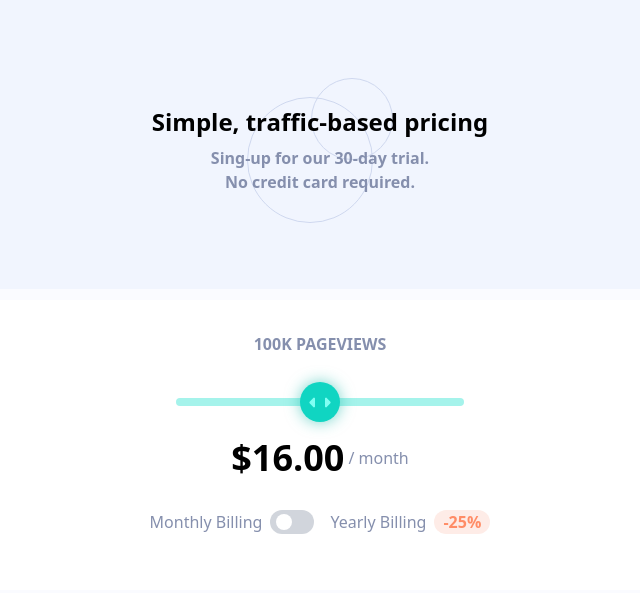
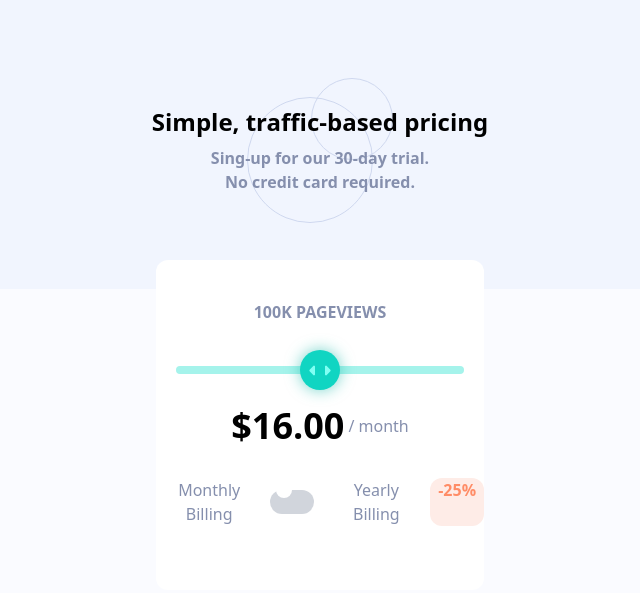
Before and after one commit to Pakuu7/Interactive-pricing-component, a website built with Vite: page index.html in a window 1280 px wide. Shown: the whole page, without its empty margins (320-960 px from the left). Built offline with nearby package versions, Linux system fonts and the light colour scheme.

Commit message:
refactor: adjust main structure to be slightly higher

```diff
--- a/index.html
+++ b/index.html
@@ -9,7 +9,7 @@
     <link href="https://fonts.googleapis.com/css2?family=Manrope:wght@600;800&display=swap" rel="stylesheet">
     <link rel="stylesheet" href="src/style.css">
 </head>
-<body class="bg-neutral-very-pale-blue">
+<body class="relative bg-neutral-very-pale-blue">
 <div class="header relative flex justify-center items-center h-75">
     <div class="header-container text-center">
         <h1 class="header-title text-2xl font-600 pb-2">Simple, traffic-based pricing</h1>
@@ -19,8 +19,8 @@
     <div class="header-bg-pattern absolute bg-[url('/public/bg-pattern.svg')] -top-40 inset-0 bg-no-repeat  -z-1"></div>
     <div class="header-circles absolute bg-[url('/public/pattern-circles.svg')] bg-center inset-0 bg-no-repeat -z-1"></div>
 </div>
-<div class="main">
-    <div class="main-container bg-neutral-white text-center rounded-xl py-8 mx-4">
+<div class="main absolute w-82 top-65 left-1/2 -translate-x-1/2">
+    <div class="main-container bg-neutral-white text-center rounded-xl py-10">
         <div class="main-slider space-y-8">
             <h2 class="main-title text-md text-neutral-grayish-blue font-600 uppercase">100k Pageviews</h2>
             <input type="range" class="w-72 bg-primary-soft-cyan appearance-none rounded-lg cursor-pointer accent-primary-strong-cyan" id="main-price-slider" name="main-price-slider" min="0" max="100" value="50">
```
